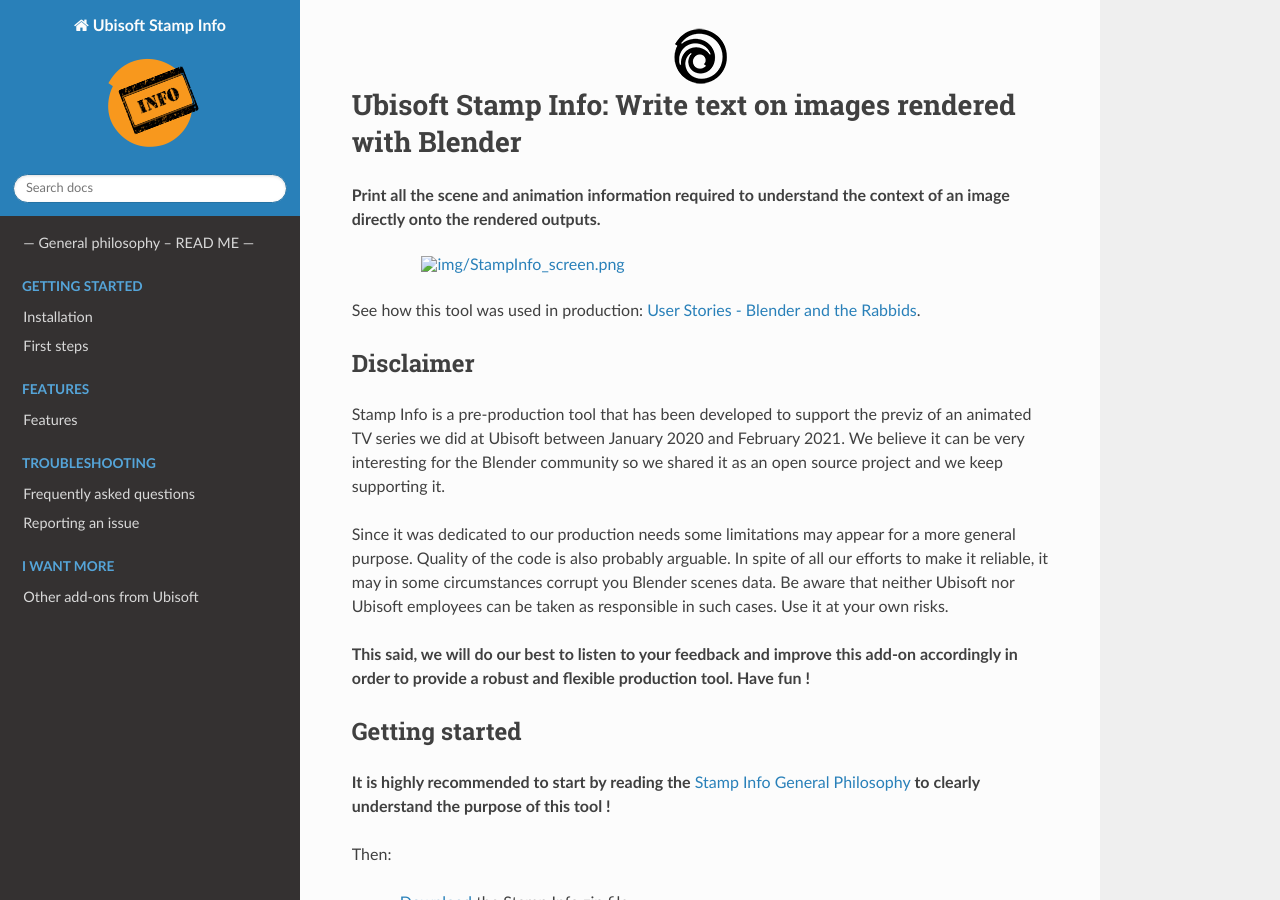
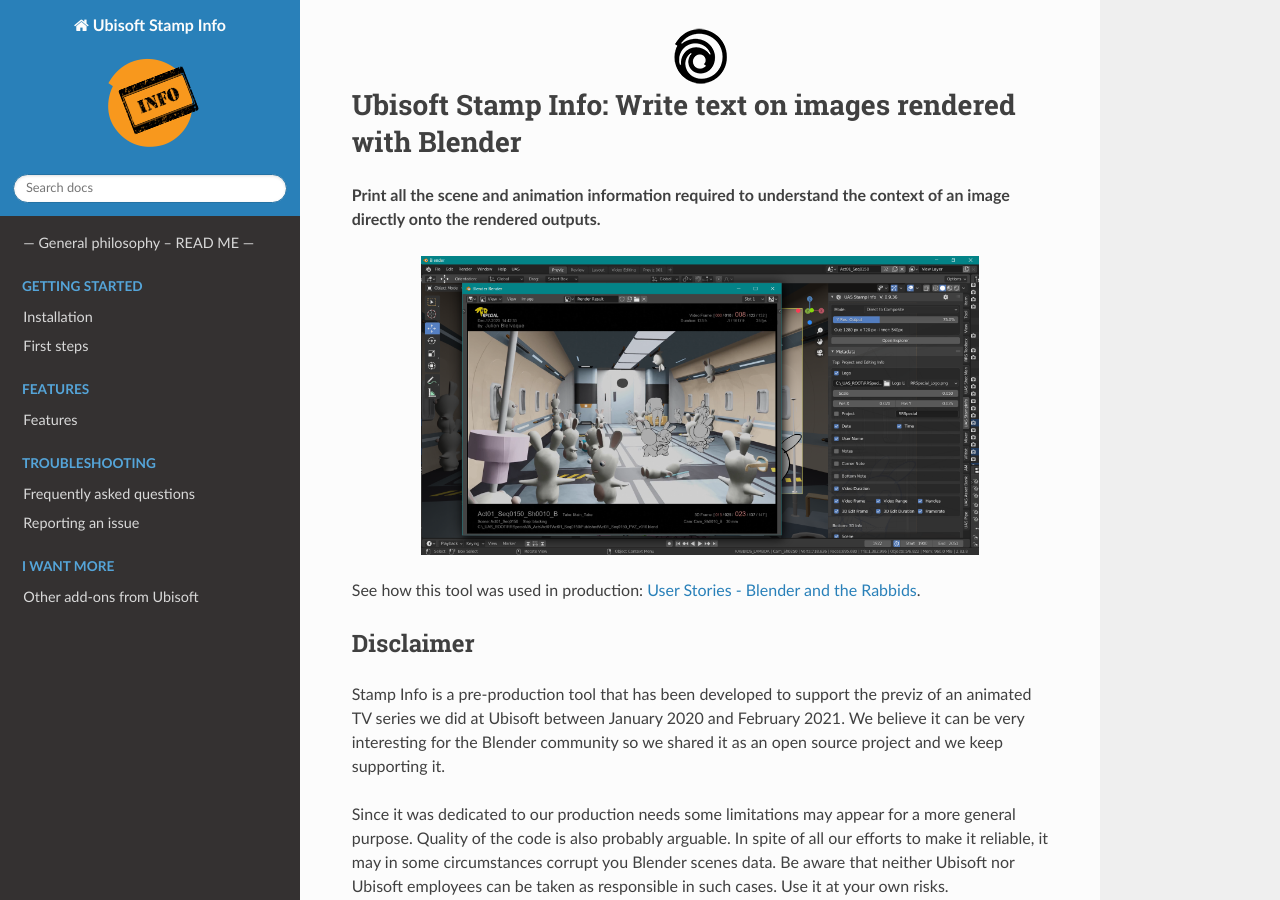
Before and after one commit to ubisoft/stampinfo, a Sphinx documentation site: the page built from docs/index.rst, in a window 1280 px wide and 900 px high. Built offline with Sphinx 7.4.7 and the Read the Docs theme 2.0.0, drawn with Linux system fonts in a browser that asks for light colours.

Commit message:
doc: fixed link

```diff
--- a/docs/index.rst
+++ b/docs/index.rst
@@ -10,7 +10,7 @@
 
 **Print all the scene and animation information required to understand the context of an image directly onto the rendered outputs.**
 
-..  image:: /img/StampInfo_screen.png
+..  image:: /img/StampInfo_Screen.png
     :align: center
     :width: 80%
 
```
